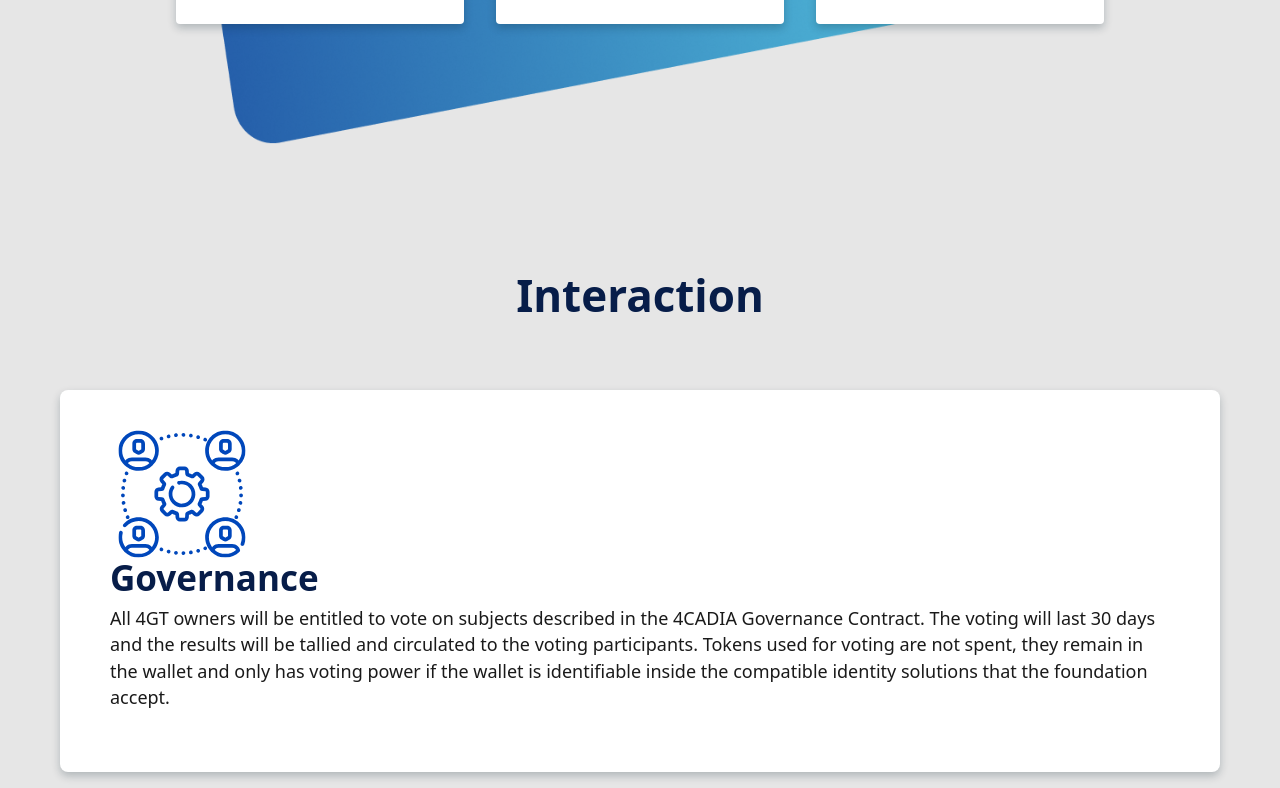
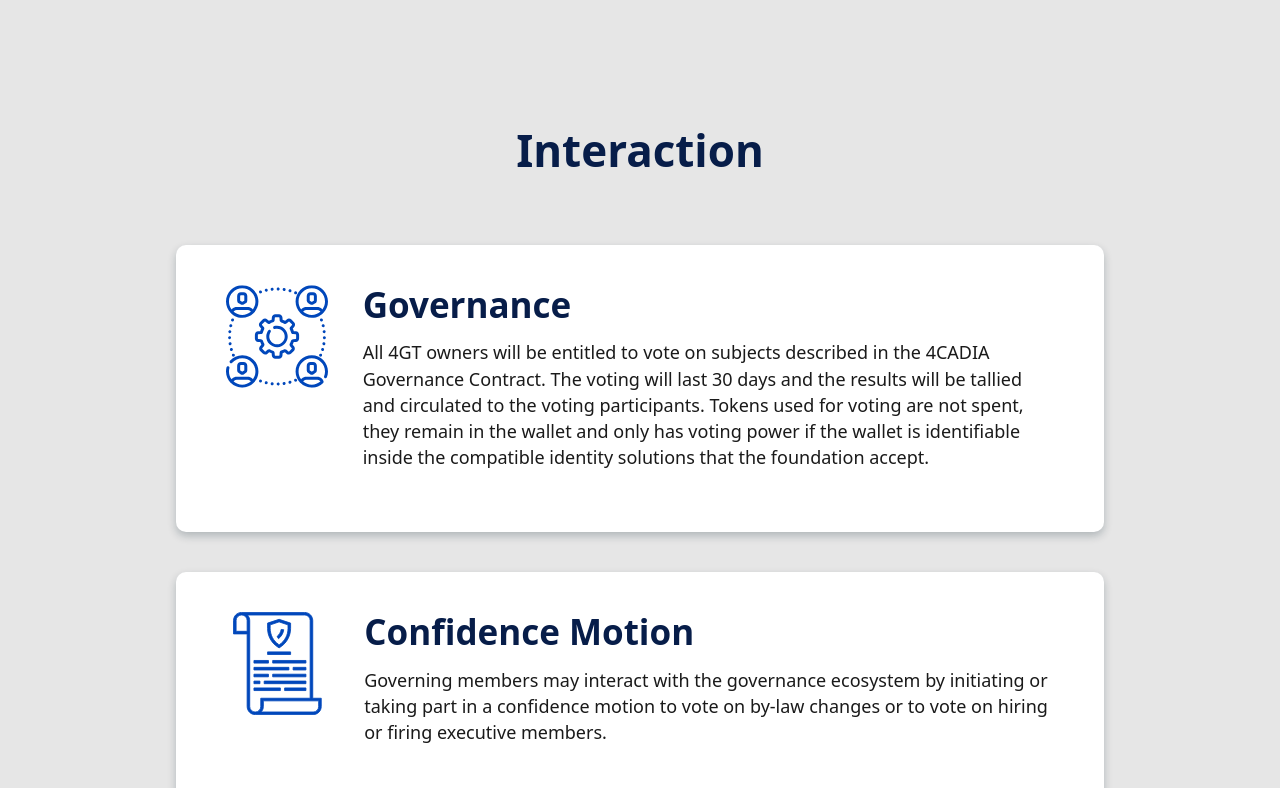
Before and after one commit to 4cadia-foundation/4cadia-governance-webapp, a Vue app: page /#/ in a window 1280 px wide. Shown: the part 2132-2920 px from the top of the page. Built offline with nearby package versions, Linux system fonts and the light colour scheme.

Commit message:
remove baseblock file and use the baseblock for all blocks

```diff
--- a/src/components/BaseCard.vue
+++ b/src/components/BaseCard.vue
@@ -52,28 +52,15 @@ export default {
   color: #071D49;
 }
 
-.card:hover {
-  background: #071D49;
-  color: white;
-  cursor: pointer;
-}
-
-.card:hover h3 {
-  color: #FFF;
-  cursor: pointer;
-}
-
-.card:hover img {
-  filter: brightness(100);
-}
-
 .card.full {
   display: flex;
-  justify-content: space-between;
+  justify-content: center;
+  align-items: center;
   padding: 30px 60px;
   border-radius: 8px;
   border-left-width: 10px;
   flex-flow: row wrap;
+  flex-direction: row;
 }
 .card.full .card_content {
   margin: auto 0;
--- a/src/components/BaseCardBlock.vue
+++ /dev/null
@@ -1,89 +0,0 @@
-<template>
-  <div :class="`shadow--light ${this.cardType}`">
-    <div v-if="this.$slots.header" class="card_content card_header card_logo">
-      <slot name="header"></slot>
-    </div>
-    <div v-if="this.$slots.body" class="card_content card_body">
-      <slot name="body"></slot>
-    </div>
-    <div v-if="this.$slots.footer" class="card_content card_footer">
-      <slot name="footer"></slot>
-    </div>
-  </div>
-</template>
-
-<script>
-export default {
-  name: 'BaseCardBlock',
-  data () {
-    return {
-    }
-  },
-  filters: {
-    capitalize: item => {
-      return item.toUpperCase()
-    }
-  },
-  props: {
-    cardType: {
-      type: String
-    }
-  },
-  components: {
-  },
-  mounted () {
-  }
-}
-</script>
-
-<style>
-
-.card_logo {
-  display: flex;
-  justify-content: center;
-  align-items: center;
-}
-
-.card {
-  padding: 40px 30px;
-  text-align: center;
-  height: 100%;
-  position: relative;
-  border: 1 px solid var(--color-gray-lighter);
-  box-sizing: border-box;
-  border-radius: 4px;
-  background: white;
-}
-
-.card h3 {
-  margin: 1em auto;
-}
-
-.card.full {
-  display: flex;
-  justify-content: space-between;
-  padding: 30px 60px;
-  border-radius: 8px;
-  border-left-width: 10px;
-  flex-flow: row wrap;
-}
-.card.full .card_content {
-  margin: auto 0;
-  height: auto;
-}
-.card.full .card_header {
-  text-align: left;
-  max-width: 70%;
-  word-break: break-all;
-}
-.card.full .card_body {
-  text-align: right;
-}
-.card.full .card_footer {
-  text-align: left;
-  flex: 1 100%;
-}
-.card.full .card_footer p {
-  margin: 10px 0 0 0;
-}
-</style>
--- a/src/components/CardBlock.vue
+++ /dev/null
@@ -1,130 +0,0 @@
-<template>
-  <div class="list-cards">
-    <h2 class="list-title">{{list.title}}</h2>
-      <ul :class="`list ${oddOrEven}`">
-        <li :class="`item`" v-for="(item, index) in list.data" :key="index">
-          <v-card ref="card" :cardType="list.type" class="teste">
-            <template v-slot:header class="header_test">
-              <img class="item_icon" v-if="item.icon" :src="item.icon">
-            </template>
-
-            <template v-slot:body>
-              <h3 class="title" v-html="item.title || capitalize"></h3>
-              <div class="text" v-html="item.text"></div>
-            </template>
-          </v-card>
-        </li>
-      </ul>
-    </div>
-</template>
-
-<script>
-import BaseCard from '@/components/BaseCard'
-
-export default {
-  name: 'CardBlock',
-  data () {
-    return {
-      oddOrEven: this.list.data.length % 2 === 0 ? 'even' : 'odd'
-    }
-  },
-  filters: {
-    capitalize: item => {
-      return item.toUpperCase()
-    }
-  },
-  props: {
-    list: {
-      type: Object
-    },
-    cardStyle: {
-      type: String
-    }
-  },
-  components: {
-    'v-card': BaseCard
-  },
-  mounted () {
-  }
-}
-</script>
-<style scoped>
-/* img {
-  width: 44vw;
-  padding: 60px 47px;
-} */
-
-.header_test {
-  width: 33%;
-}
-
-.header_test img {
-    width: 30vw;
-}
-
-.teste {
-  display: flex;
-  justify-content: space-between;
-  flex-direction: row;
-  padding: 40px 50px;
-}
-
-.list {
-  display: flex;
-  margin: auto;
-  justify-content: space-between;
-  flex-wrap: wrap;
-}
-
-.list-title {
-  text-align: center;
-  color: #071D49;
-}
-
-.list .item {
-  max-width: 100%;
-  margin: 20px 0;
-}
-
-.title, .text {
-    text-align: left;
-}
-
-.title {
-  margin: 0px;
-  margin-bottom: 0.2em;
-  color: #071D49;
-  font-size: 35px;
-}
-
-.list.even {
-  padding: 10px 30px;
-}
-
-.list.even .item {
-  flex: 48%;
-  max-width: 48%;
-}
-
-.item_icon {
-  width: 6vw;
-  height: 10vw;
-  position: relative;
-  width: 144px;
-  vertical-align: middle;
-  margin: 0px;
-  padding-right: 30px;
-}
-
-@media (max-width: 768px) {
-  .list {
-    flex-direction: column;
-  }
-
-  .list .item {
-    width: auto !important;
-    margin-bottom: 10px;
-    max-width: none;
-  }
-}
-</style>
--- a/src/components/CardList.vue
+++ b/src/components/CardList.vue
@@ -1,24 +1,21 @@
 <template>
-  <div class="list-cards">
+  <div :class="`list-cards ${this.list.type}`">
     <h2 class="list-title">{{list.title}}</h2>
-    <div>
-      <!-- <img class="list-background-image" src="../assets/images/rectangle_card.png" /> -->
       <ul :class="`list ${oddOrEven}`">
-        <li :class="`item`" v-for="(item, index) in list.data" :key="index">
-          <v-card ref="card" :cardType="list.type">
-            <template v-slot:header>
+        <li :class="`item `" v-for="(item, index) in list.data" :key="index">
+          <v-card ref="card" class="teste">
+            <template v-slot:header class="header_test">
               <img class="item_icon" v-if="item.icon" :src="item.icon">
-              <h3 class="title" v-html="item.title || capitalize"></h3>
             </template>
 
             <template v-slot:body>
+              <h3 class="title" v-html="item.title || capitalize"></h3>
               <div class="text" v-html="item.text"></div>
             </template>
           </v-card>
         </li>
       </ul>
     </div>
-  </div>
 </template>
 
 <script>
@@ -42,6 +39,9 @@ export default {
     },
     cardStyle: {
       type: String
+    },
+    cardType: {
+      type: String
     }
   },
   components: {
@@ -52,9 +52,6 @@ export default {
 }
 </script>
 <style scoped>
-/* .item_icon item.icon:hover path {
-    fill: #fce57e;
-} */
 .list-cards {
   max-width: 80%;
   margin: auto;
@@ -62,6 +59,25 @@ export default {
 
 li:hover {
   color: #FFF;
+}
+
+.card:hover {
+  background: #071D49;
+  color: white;
+  cursor: pointer;
+}
+
+.card h3 {
+  font-size: 35px;
+}
+
+.card:hover h3 {
+  color: #FFF;
+  cursor: pointer;
+}
+
+.card:hover img {
+  filter: brightness(100);
 }
 
 .list {
@@ -72,7 +88,6 @@ li:hover {
   background-image: url("../assets/images/rectangle_card.png");
   background-repeat: no-repeat;
   background-size: 100% 100%;
-  padding: 100px 0;
 }
 
 .list-title {
@@ -103,9 +118,62 @@ li:hover {
 }
 
 .item_icon {
-  width: 6vw;
-  height: 6vw;
+  height: 8vw;
   position: relative;
+}
+
+.list-cards.full .item_icon {
+  height: 8vw;
+  position: relative;
+  display: flex;
+  justify-content: center;
+  align-items: center;
+  padding-right: 35px;
+}
+
+.list-cards.full .teste{
+  display: flex;
+  justify-content: space-between;
+  flex-direction: row;
+  padding: 40px 50px;
+  border-radius: 10px;
+}
+
+.list-cards.full .item{
+  flex: 100%;
+  max-width: 100%;
+  margin: 20px 0;
+}
+
+.list-cards.full .card h3 {
+  margin: 0;
+  margin-bottom: 0.4em;
+  font-size: 35px;
+}
+
+.list-cards.full .title,
+.list-cards.full .text {
+    text-align: left;
+}
+
+.list-cards.full .card:hover {
+  background: white;
+  color: black;
+  cursor: pointer;
+}
+
+.list-cards.full .card:hover h3 {
+  color: #071D49;
+  cursor: pointer;
+}
+
+.list-cards.full  .card:hover img {
+  filter: brightness();
+}
+
+.list-cards.full .list {
+    background-image: none;
+
 }
 
 @media (max-width: 768px) {
--- a/src/view/Home.vue
+++ b/src/view/Home.vue
@@ -11,9 +11,6 @@
       <div class="row" v-if="block['type']=='list_card'">
         <v-cards-list :list="block['content']" />
       </div>
-      <div class="row" v-if="block['type']=='card_block'">
-        <v-card-block :list="block['content']" />
-      </div>
     </div>
   </div>
 </template>
@@ -23,7 +20,6 @@ import contentService from '../api/contentService'
 import Hero from '@/components/Hero'
 import Paragraph from '@/components/Paragraph'
 import CardList from '@/components/CardList'
-import CardBlock from '@/components/CardBlock'
 
 export default {
   name: 'Home',
@@ -35,8 +31,7 @@ export default {
   components: {
     'v-hero': Hero,
     'v-cards-list': CardList,
-    'v-paragraph': Paragraph,
-    'v-card-block': CardBlock
+    'v-paragraph': Paragraph
   },
   mounted: function () {
     contentService('home').then((response) => {
--- a/static/content/home.json
+++ b/static/content/home.json
@@ -47,7 +47,7 @@
     }
   },
   {
-    "type": "card_block",
+    "type": "list_card",
     "content": {
       "title": "Interaction",
       "type": "full",
```
Also changed, not shown: static/content/header.json (line endings or trailing spaces).
